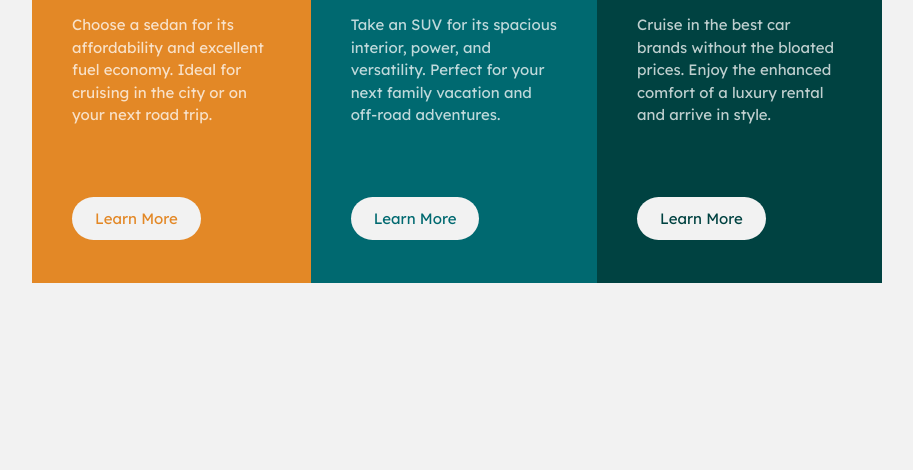
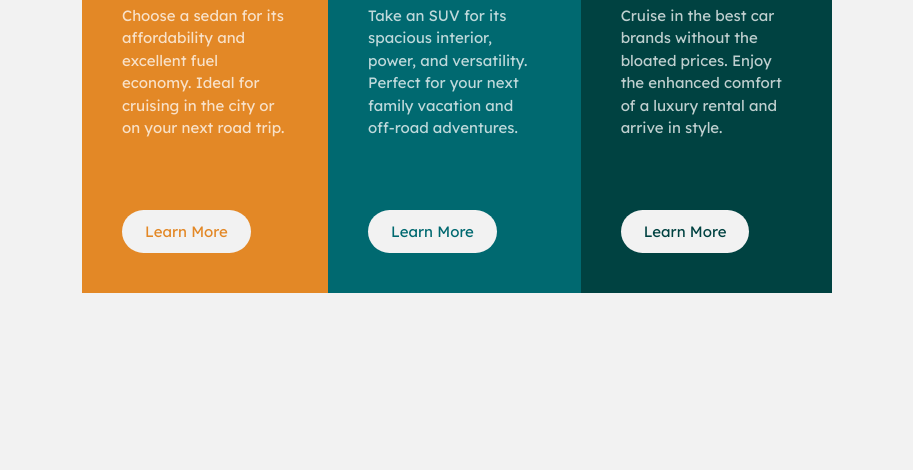
Before and after one commit to esgave/3-column-preview-card, a plain HTML site: page index.html in a window 1280 px wide. Shown: the part 330-800 px from the top of the page, without its empty margins (183-1096 px from the left). Drawn offline with Linux system fonts and the light colour scheme.

Commit message:
Minor improvements

```diff
--- a/css/style.css
+++ b/css/style.css
@@ -29,13 +29,17 @@ h2 {
     justify-content: center;
     align-items: center;
     min-height: 95vh;
-    padding: 0;
+    margin: 5rem 0;
 }
 
 .container {
     display: flex;
-    max-width: 850px;
-    height: 450px;
+    flex-direction: column;
+    justify-content: center;
+    align-items: center;
+    border-radius: 10px;
+    width: 90%;
+    min-height: 95vh;
 }
 
 .first-column {
@@ -55,7 +59,7 @@ h2 {
 }
 
 .text-padding {
-    padding: 20px;
+    padding: 5px;
 }
 
 .button-style {
@@ -87,18 +91,21 @@ button:hover {
     cursor: pointer;
 }
 
-@media(max-width: 767px) {
+@media(min-width: 768px) {
+
     .container-parent {
         display: flex;
+        margin:0;
     }
 
     .container {
         display: flex;
-        flex-direction: column;
-        width: 90%;
+        flex-direction: row;
+        height: 400px;
+        max-width: 750px;
     }
 
     .text-padding {
-        padding: 5px;
+        padding: 20px;
     }
 }
```
